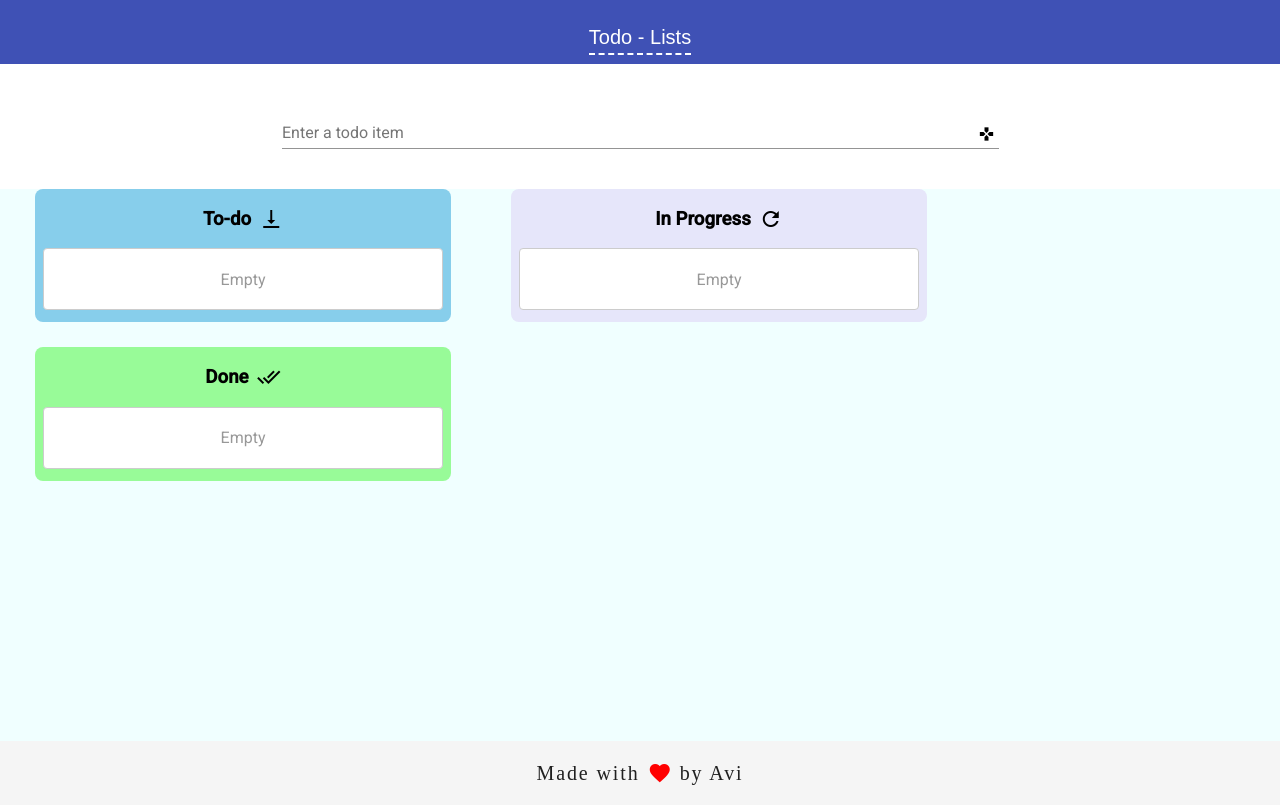
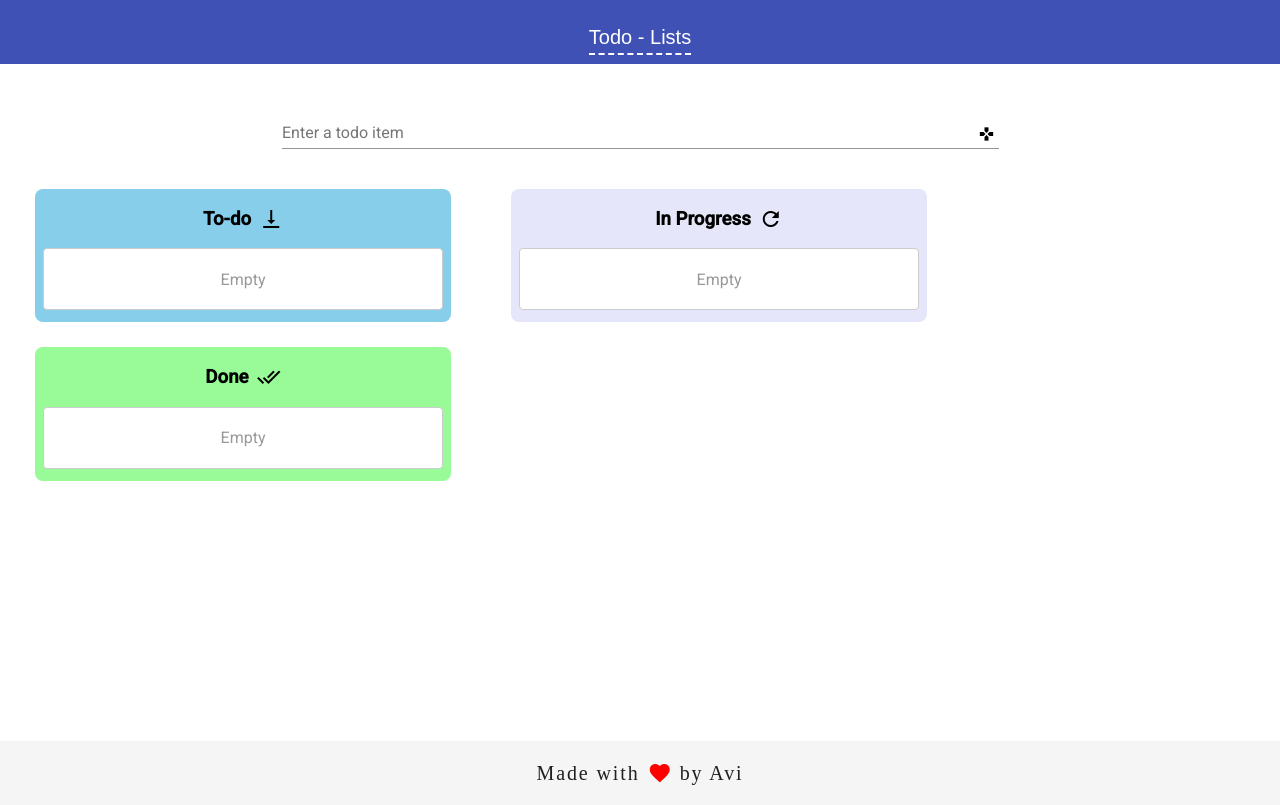
Before and after one commit to AviAdityaKumar/Todo-Lists-app, an Angular app: page / in a window 1280 px wide. Built offline with nearby package versions, Linux system fonts and the light colour scheme.

Commit message:
test Done!

```diff
--- a/src/app/todo-body/todo-body.component.css
+++ b/src/app/todo-body/todo-body.component.css
@@ -1,7 +1,6 @@
 #todo-body {
   height: 69%;
   overflow: scroll;
-  background-color: azure;
 }
 
 .head {
```
